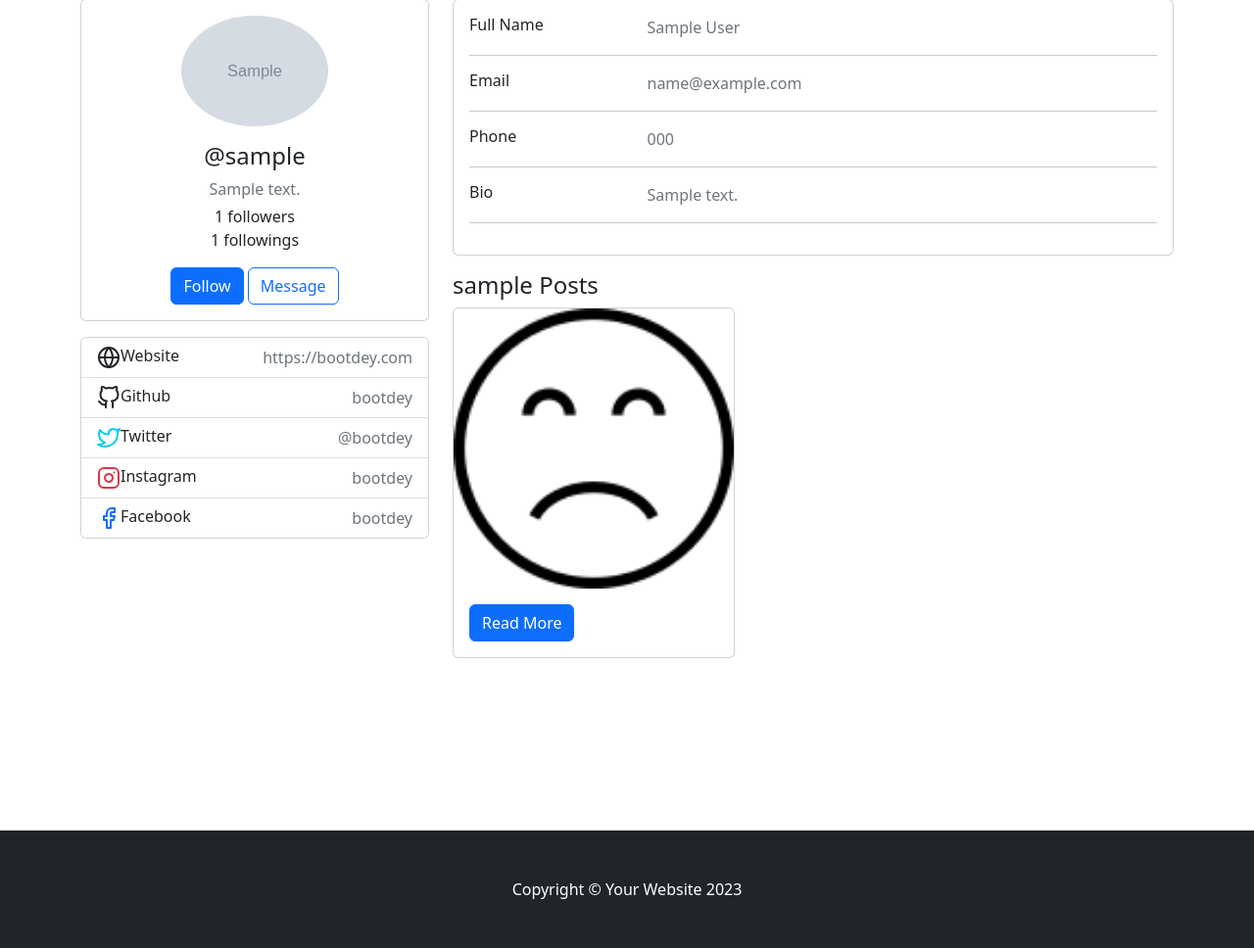
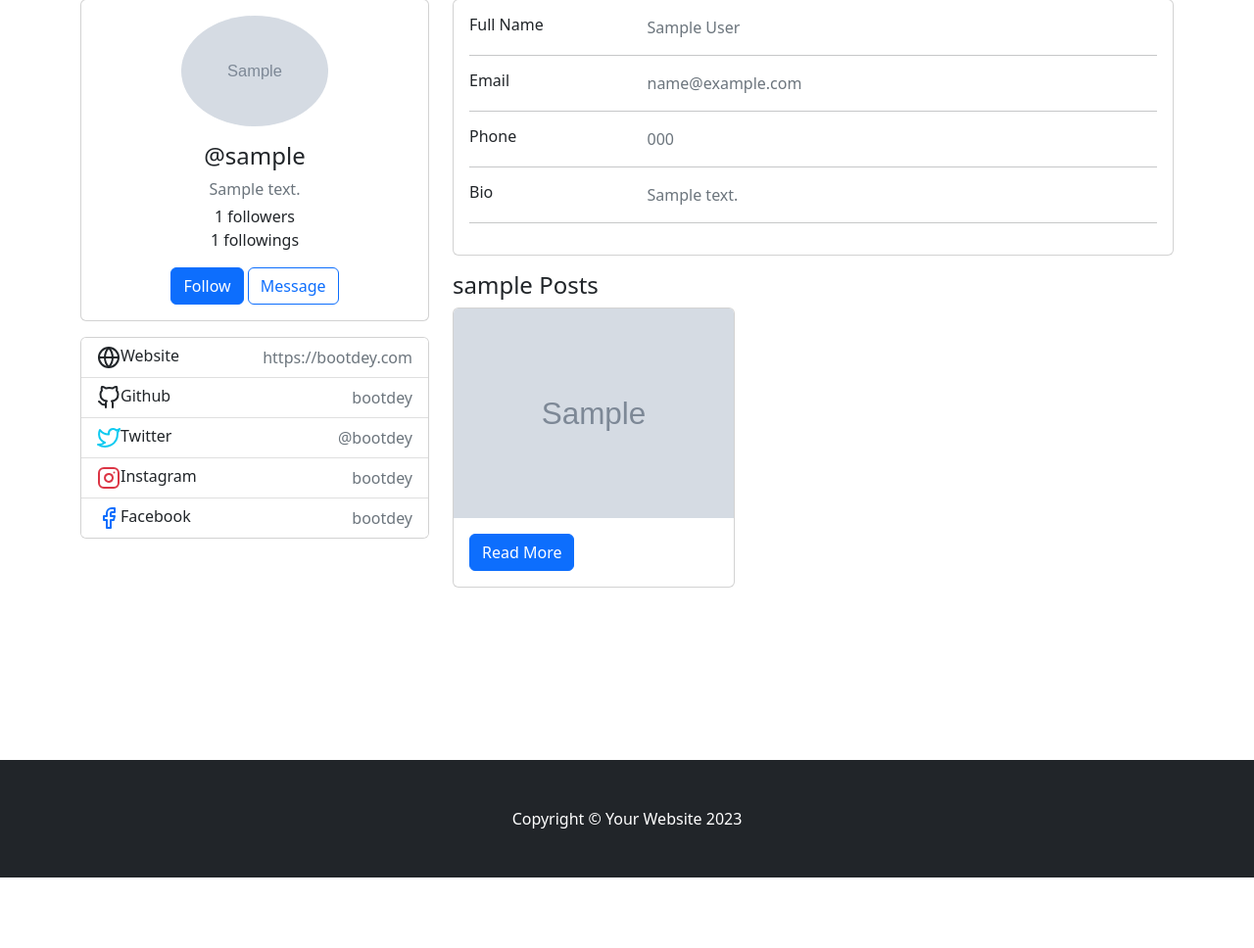
Before and after one commit to Hoomanzoh79/Django-Chatapp, a Django app: template accounts/templates/accounts/account_detail.html in a window 1280 px wide. Shown: the part 185-1153 px from the top of the page at 98% size. After the commit the page ends 1081 px from the top, so only its background shows below. Run offline with Django 3.2, Linux system fonts and the light colour scheme; tables that the repository leaves empty hold one stand-in row (values such as "Sample post"); the template is opened without the code that fills it: values that come from a table or form of the project are taken from there, most other values are stand-ins (such as "Sample title", 1, 10 or a date in 2020); grey boxes marked "Sample" are stand-in pictures; some libraries are stand-ins or nearby versions.

Commit message:
add post.picture

```diff
--- a/accounts/templates/accounts/account_detail.html
+++ b/accounts/templates/accounts/account_detail.html
@@ -209,7 +209,7 @@
     <h4>{{account.username}} Posts</h4>
     {% for post in posts %}
     <div class="card" style="width: 18rem;">
-        <a href="{% url 'social:post-detail' post.id %}"> <img class="card-img-top" src="{% static 'images/sad-icon.png' %}" alt="Card image cap"></a>
+        <a href="{% url 'social:post-detail' post.id %}"> <img class="card-img-top" src="{{post.picture.url}}" alt="Card image cap"></a>
         <div class="card-body">
             <a href="{% url 'social:post-detail' post.id %}" class="btn btn-primary">Read More</a>
             </div>
```
